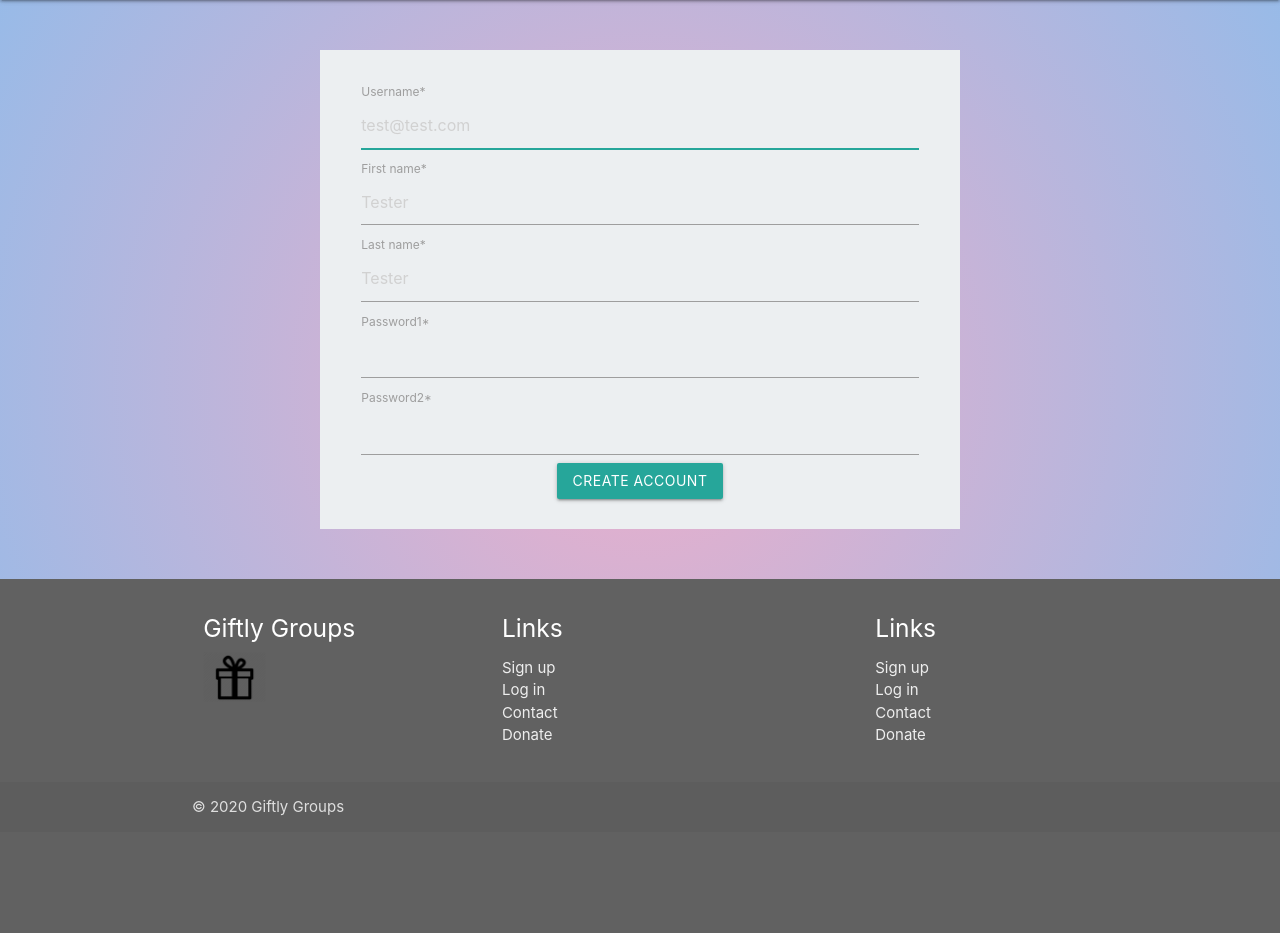
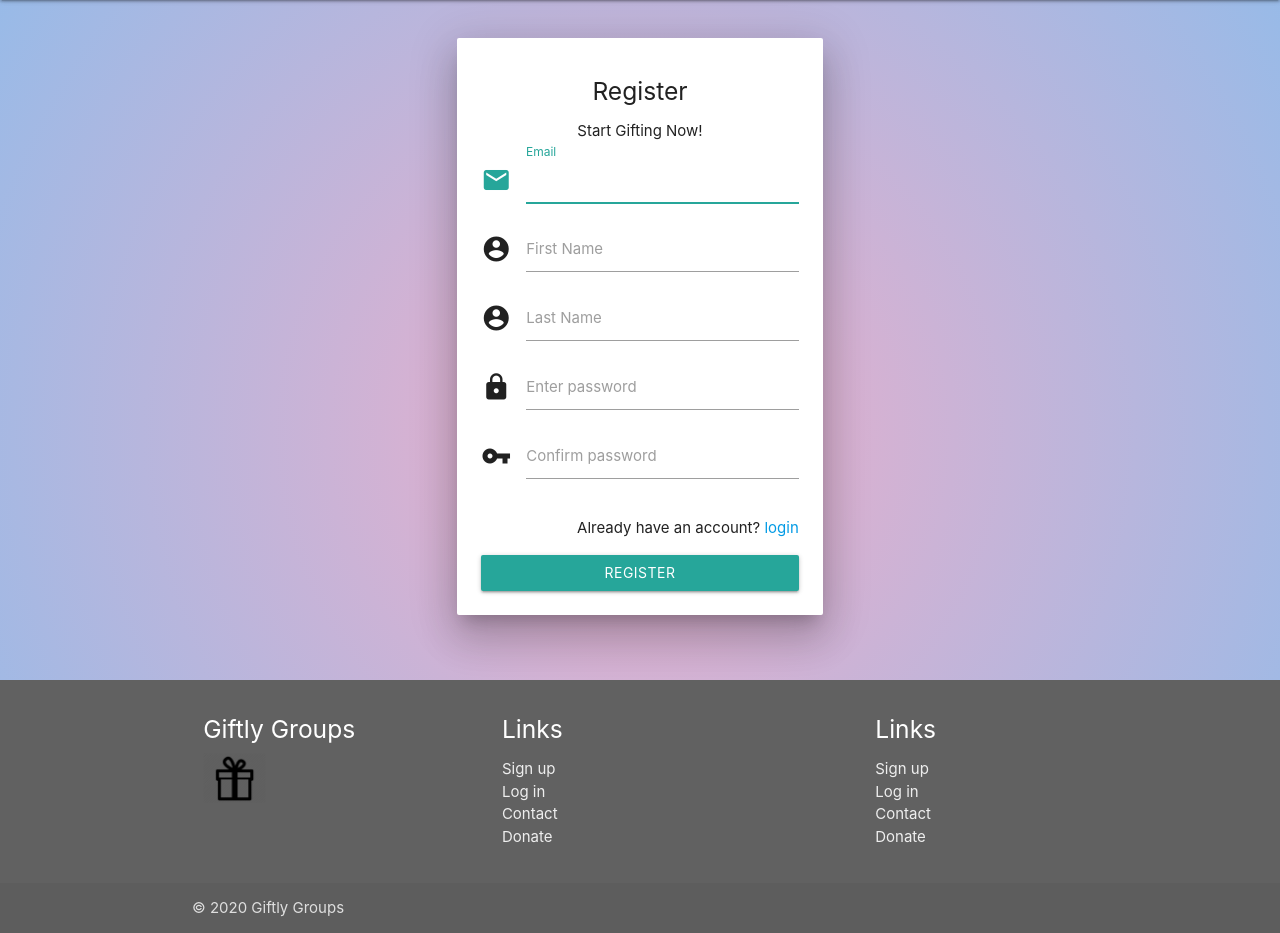
Before and after one commit to Brendan-Stubbs/gift_of_groups, a Django app: page /register/ in a window 1280 px wide. Shown: the part 64-997 px from the top of the page. Before the commit the page ends 880 px from the top, so only its background shows below. Run offline with Django 3.2, Linux system fonts and the light colour scheme; some libraries are stand-ins or nearby versions.

Commit message:
new register page

```diff
--- a/gifts/templates/gifts/components/captain_gift_management.html
+++ b/gifts/templates/gifts/components/captain_gift_management.html
@@ -21,7 +21,7 @@
           <span class="green-text"> -Confirmed</span>
           {% else %}
           <span class="amber-text text-darken-3"> -Awaiting payment</span>
-          <button class="btn right">Confirm Payment</button>
+          <a class="btn right">Confirm Payment</a>
           {% endif %}
         </p>
         {% endif %}
--- a/gifts/views.py
+++ b/gifts/views.py
@@ -415,6 +415,7 @@ class MarkNotificationsRead(generic.View):
             notfication.save()
         return JsonResponse({})
 
+# TODO add form errors to the new register form
 # TODO captain only members section with individual gift details (who's participating, how much contributing etc.)
 # TODO functionality to invite non group members to a once off gift
 # TODO Captain must be able to change pledged values
--- a/uac/forms.py
+++ b/uac/forms.py
@@ -13,21 +13,21 @@ class RegisterForm(UserCreationForm):
 
     username = forms.EmailField(
         widget=forms.EmailInput(
-            attrs={"class": "form-control", "placeholder": "test@test.com"}
+            attrs={"autofocus": ""}
         )
     )
     first_name = forms.CharField(
-        widget=forms.TextInput(attrs={"class": "form-control", "placeholder": "Tester"})
+        widget=forms.TextInput(attrs={})
     )
 
     last_name = forms.CharField(
-        widget=forms.TextInput(attrs={"class": "form-control", "placeholder": "Tester"})
+        widget=forms.TextInput(attrs={})
     )
 
     password1 = forms.CharField(
-        widget=forms.PasswordInput(attrs={"class": "form-control"})
+        widget=forms.PasswordInput(attrs={})
     )
 
     password2 = forms.CharField(
-        widget=forms.PasswordInput(attrs={"class": "form-control"})
+        widget=forms.PasswordInput(attrs={})
     )
--- a/uac/templates/register/register.html
+++ b/uac/templates/register/register.html
@@ -6,11 +6,10 @@
 {% load crispy_forms_tags %}
 
 
-<div class="row nav-margin footer-margin">
+<!-- <div class="row nav-margin footer-margin">
     <div class="col s12 offset-m2 m8 offset-l3 l6 blue-grey lighten-5">
         <div class="col-content">
             <form method="POST">
-                {% csrf_token %}
                 {{ form|crispy }}
                 <div class="center">
                     <button type="submit" class="btn">Create Account</button>
@@ -18,8 +17,49 @@
             </form>
         </div>
     </div>
+</div> -->
+
+
+<div class="container" id="content">
+   <div class="row">
+      <div class="col offset-l3 l6 offset-m3 m6 offset-s12">
+         <form action="" method="POST">
+            {% csrf_token %}
+            <div class="card-panel z-depth-5">
+               <h5 class="center">Register</h5>
+               <p class="center">Start Gifting Now!</p>
+               <div class="input-field">
+                  <i class="material-icons prefix">email</i>
+                  {{form.username}}
+                  <label>Email</label>
+               </div>
+               <div class="input-field">
+                  <i class="material-icons prefix">account_circle</i>
+                  {{form.first_name}}
+                  <label>First Name</label>
+               </div>
+               <div class="input-field">
+                  <i class="material-icons prefix">account_circle</i>
+                  {{form.last_name}}
+                  <label>Last Name</label>
+               </div>
+               <div class="input-field">
+                  <i class="material-icons prefix">lock</i>
+                  {{form.password1}}
+                  <label>Enter password</label>
+               </div>
+               <div class="input-field">
+                  <i class="material-icons prefix">vpn_key</i>
+                  {{form.password2}}
+                  <label>Confirm password</label>
+               </div>
+               <p class="right">Already have an account? <a href="{% url 'login' %}" class="modal-trigger">login</a></p>
+               <input type="submit" name="submit" value="register" class="btn left col s12">
+               <div class="clearfix"></div>
+            </div>
+         </form>
+      </div>
+   </div>
 </div>
 
-
-
 {% endblock %}
```
